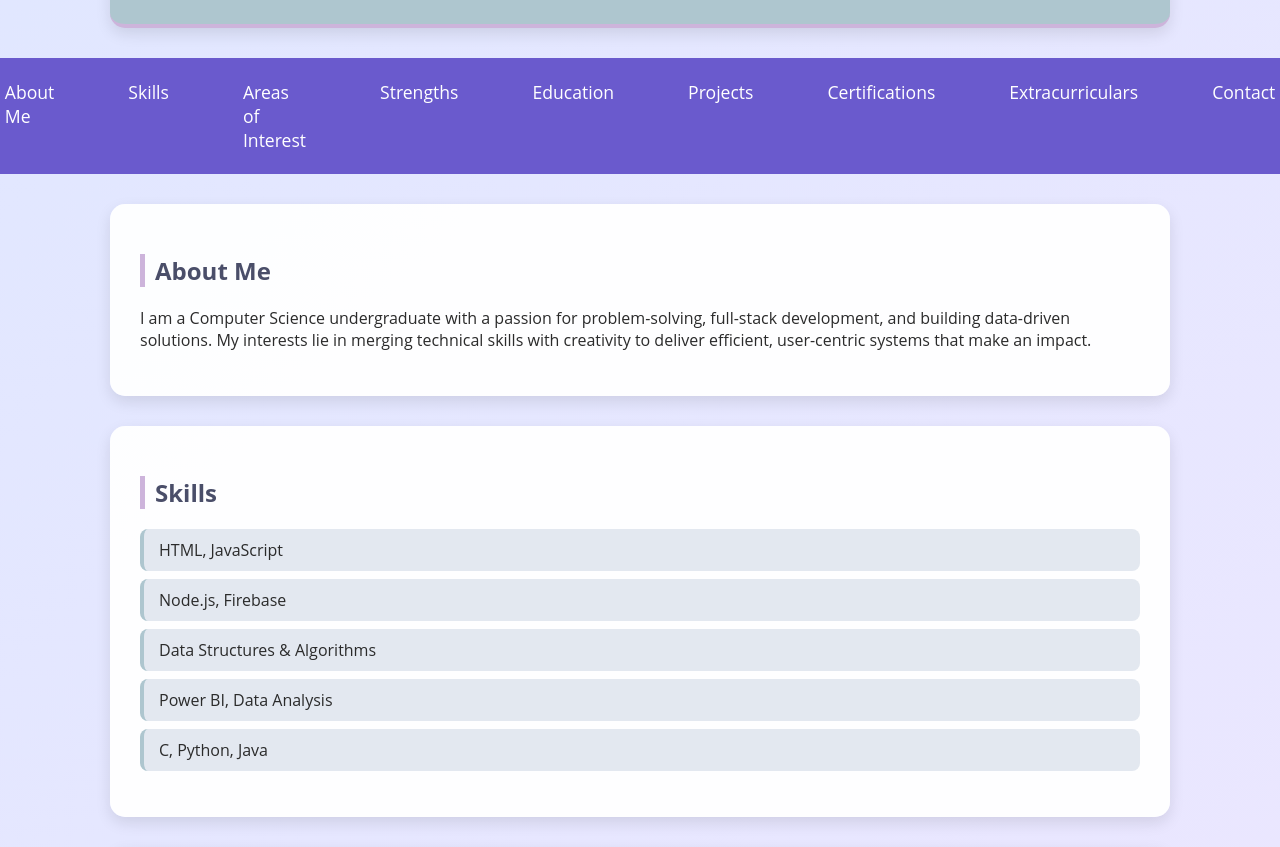
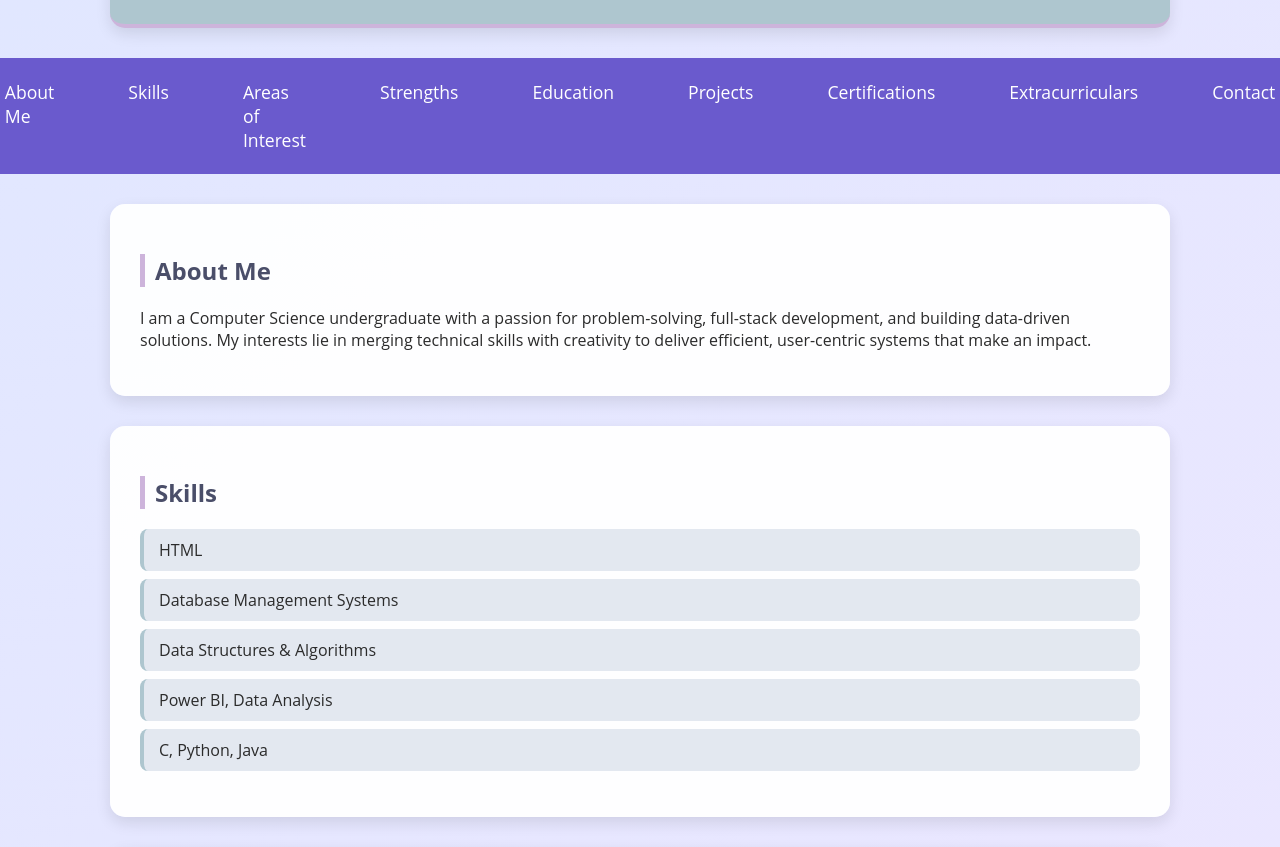
Before and after one commit to shashii-21/shashii-21.github.io, a plain HTML site: page index.html in a window 1280 px wide. Shown: the part 245-1092 px from the top of the page. Drawn offline with Linux system fonts and the light colour scheme.

Commit message:
Update index.html

```diff
--- a/index.html
+++ b/index.html
@@ -143,8 +143,8 @@
     <section id="skills">
       <h2>Skills</h2>
       <ul>
-        <li>HTML, JavaScript</li>
-        <li>Node.js, Firebase</li>
+        <li>HTML</li>
+        <li>Database Management Systems</li>
         <li>Data Structures & Algorithms</li>
         <li>Power BI, Data Analysis</li>
         <li>C, Python, Java</li>
```
